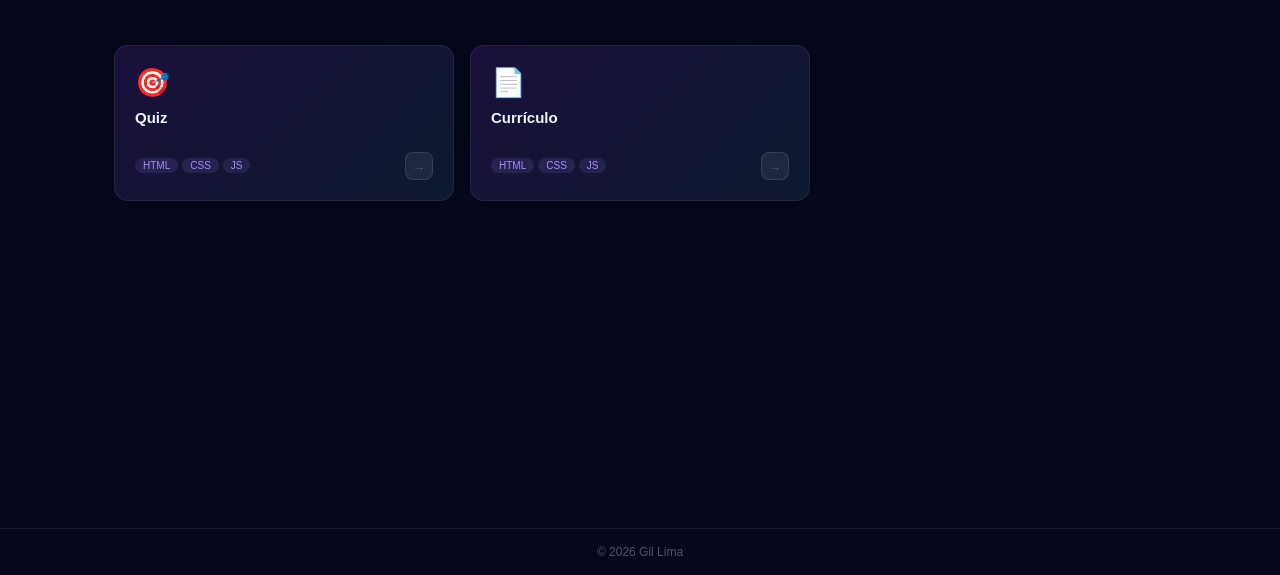
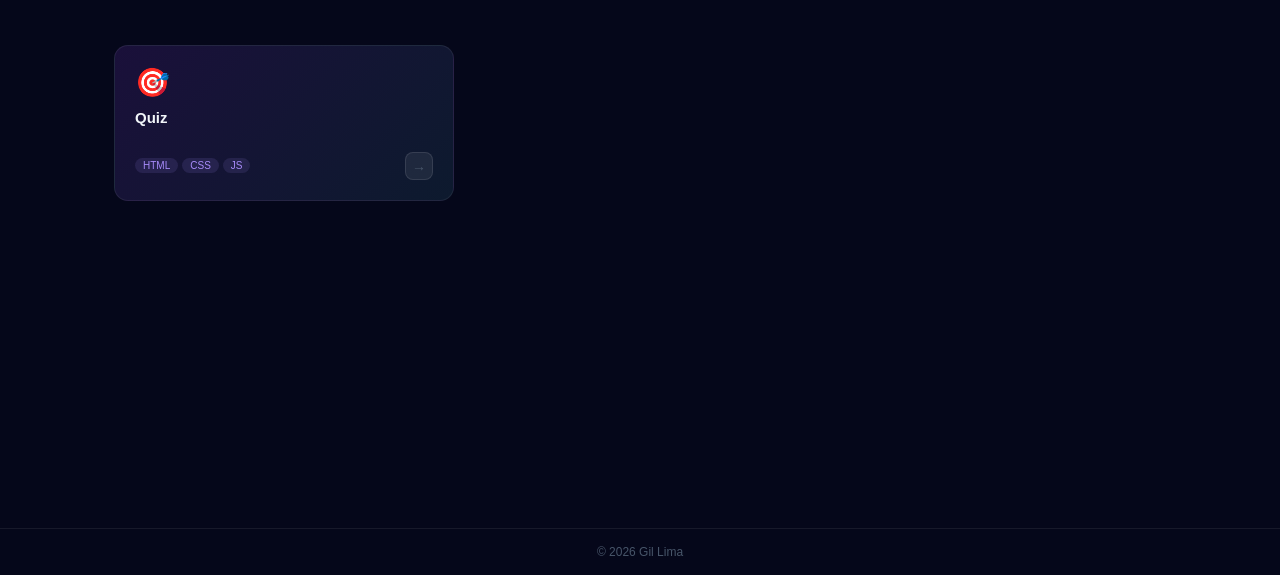
Before and after one commit to Gilclemerson/Portf-lio, a plain HTML site: page pages/projeto.html in a window 1280 px wide. Shown: the part 225-800 px from the top of the page. Drawn offline with Linux system fonts and the light colour scheme; files whose address does not match are found by name.

Commit message:
link para a página do curriculo removido

```diff
--- a/pages/projeto.html
+++ b/pages/projeto.html
@@ -61,7 +61,7 @@
                 </div>
 
                 </div>
-
+                 <!--
                 <div class="card">
 
                   <div class="card-icon">📄</div>
@@ -75,9 +75,10 @@
 
 
                   </div>
-                  <a href="../pages/curriculo.html" class="arr">→</a>
+                  <a href="" class="arr">→</a>
 
                 </div>
+                -->
 
                 </div>
 
```
